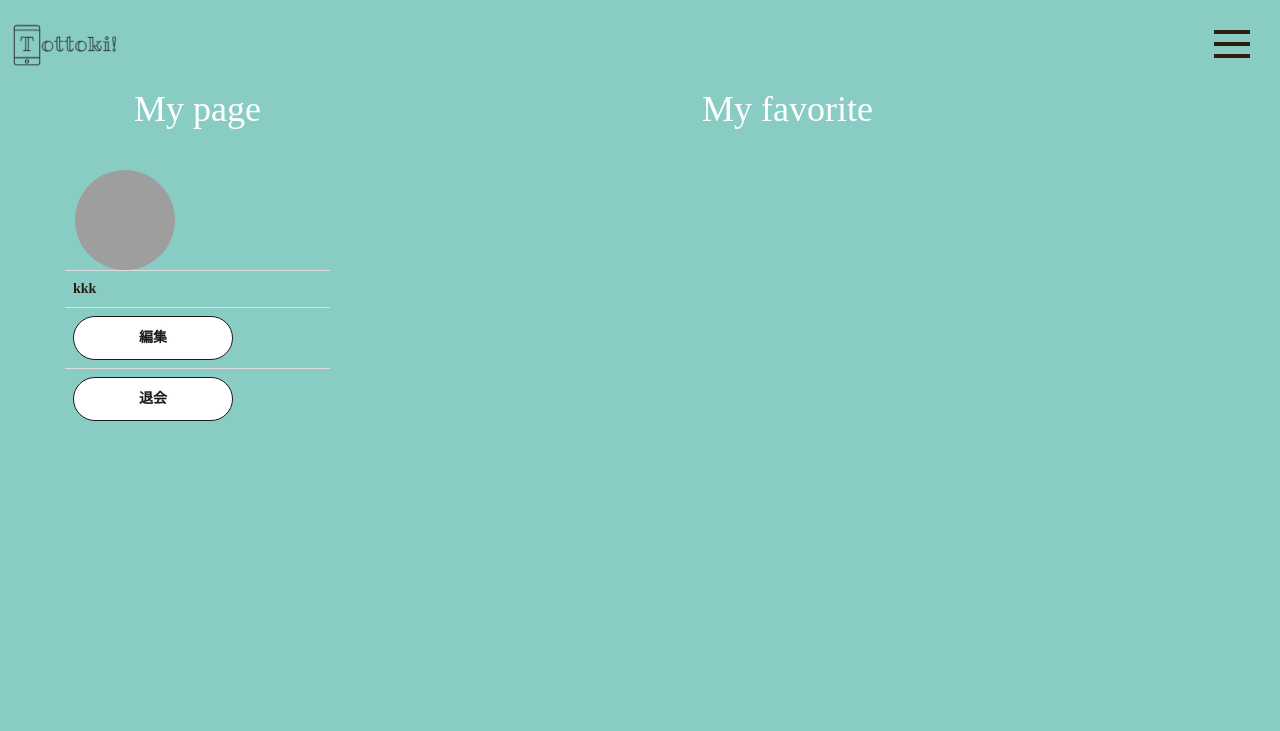
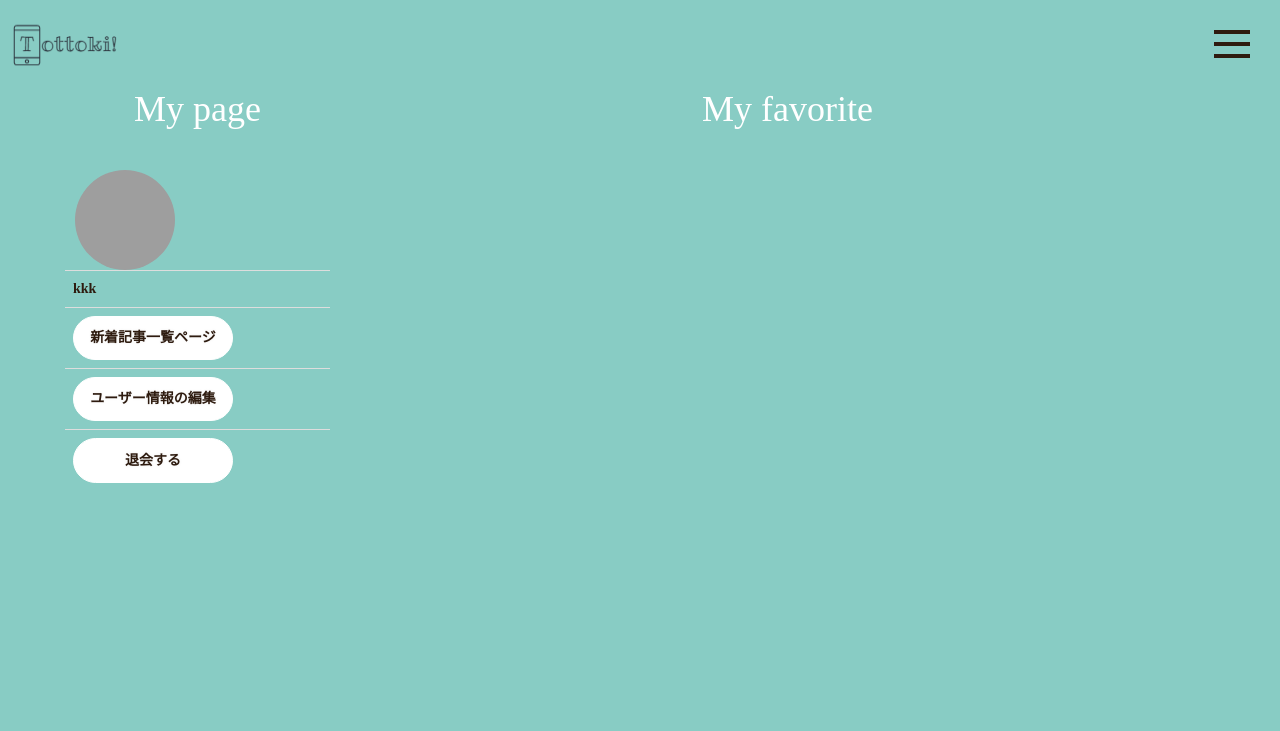
Before and after one commit to karenkamimura/Tottoki-, a Rails app: page /users/1 in a window 1280 px wide. Shown: the top 731 px of the page. Run offline with Rails 7, Linux system fonts and the light colour scheme; a user stored in the database is signed in; data that the repository does not hold is empty; style sheets or scripts are compiled from the project's sources; parts of the project's set-up code (start-up, migrations or seed data) failed here and were passed over; some libraries are stand-ins or nearby versions; some web fonts are replaced; grey boxes are pictures that could not be loaded.

Commit message:
fix layout mypage-toppage-aboutpage

```diff
--- a/app/assets/stylesheets/users.scss
+++ b/app/assets/stylesheets/users.scss
@@ -41,7 +41,7 @@ main p {
 .top-item{
   position: absolute;
   top: 15%;
-  left: 38%;
+  left: 34%;
 }
 /*トップページの文字*/
 .top-title{
@@ -65,7 +65,7 @@ main p {
 .top-item-about{
   position: absolute;
   top: 15%;
-  left: 25%;
+  left: 18%;
 }
 /*アバウトページの文字*/
 .top-title-about{
@@ -149,10 +149,10 @@ img.profile-img{
   padding: 0.8em;
   text-align: center;
   text-decoration: none;
-  color: #1B1B1B;
+  color: #2E1B0F;
   background: #fff;
-    border-radius: 30px;
-  border:1px solid #1B1B1B;
+  border-radius: 30px;
+  border:1px solid #fff;
 }
 .simple_square_btn3:hover {
    cursor: pointer;
--- a/app/views/users/show.html.erb
+++ b/app/views/users/show.html.erb
@@ -9,10 +9,13 @@
 							<th><%= @user.username %></th>
 						</tr>
 						<tr>
-							<th><%= link_to "編集", edit_user_path(current_user.id), class: "simple_square_btn3" %></th>
+							<th><%= link_to "新着記事一覧ページ", entries_path(current_user.id), class: "simple_square_btn3" %></th>
 						</tr>
 						<tr>
-							<th><%= link_to "退会", user_path(@user.id, :user => {:deleted => 'true'}), method: :delete, class: "simple_square_btn3", "data-confirm" => "本当に退会しますか？" %></th>
+							<th><%= link_to "ユーザー情報の編集", edit_user_path(current_user.id), class: "simple_square_btn3" %></th>
+						</tr>
+						<tr>
+							<th><%= link_to "退会する", user_path(@user.id, :user => {:deleted => 'true'}), method: :delete, class: "simple_square_btn3", "data-confirm" => "本当に退会しますか？" %></th>
 						</tr>
 					</tbody>
 				</table>
```
